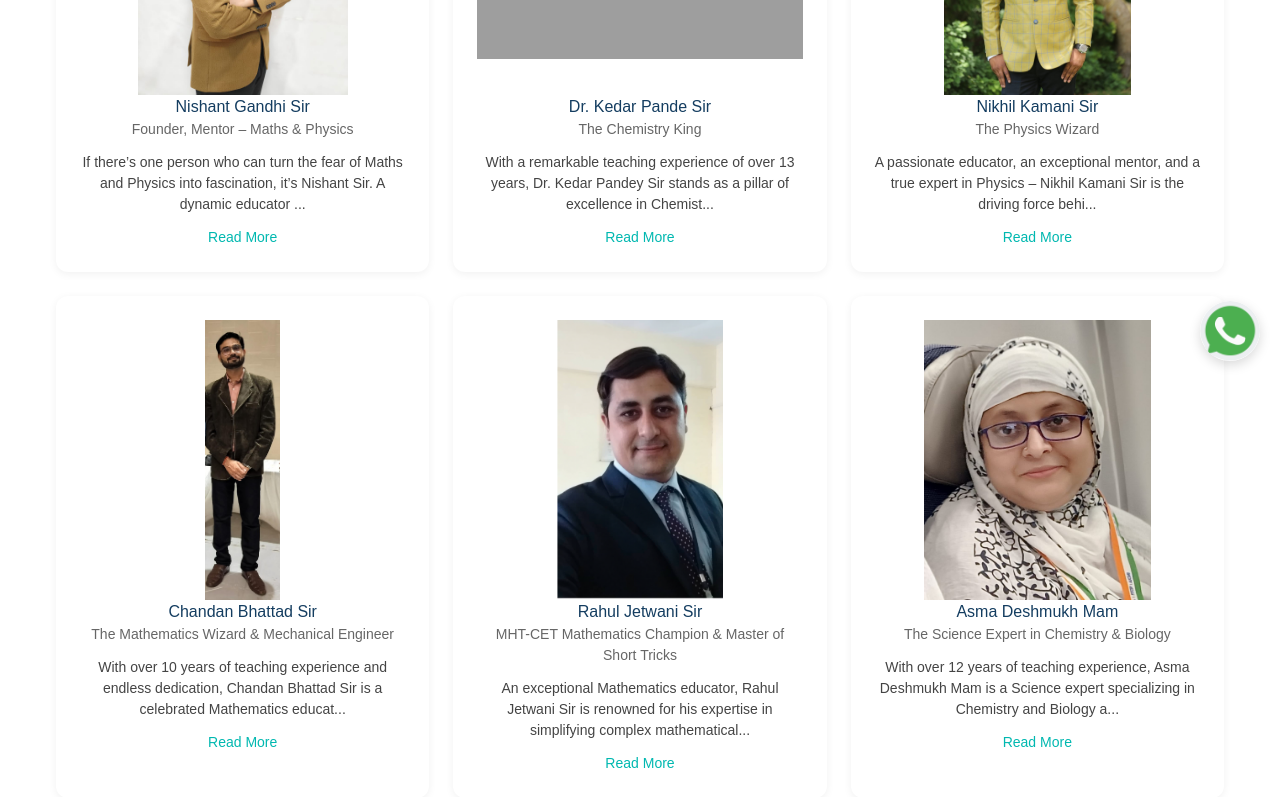
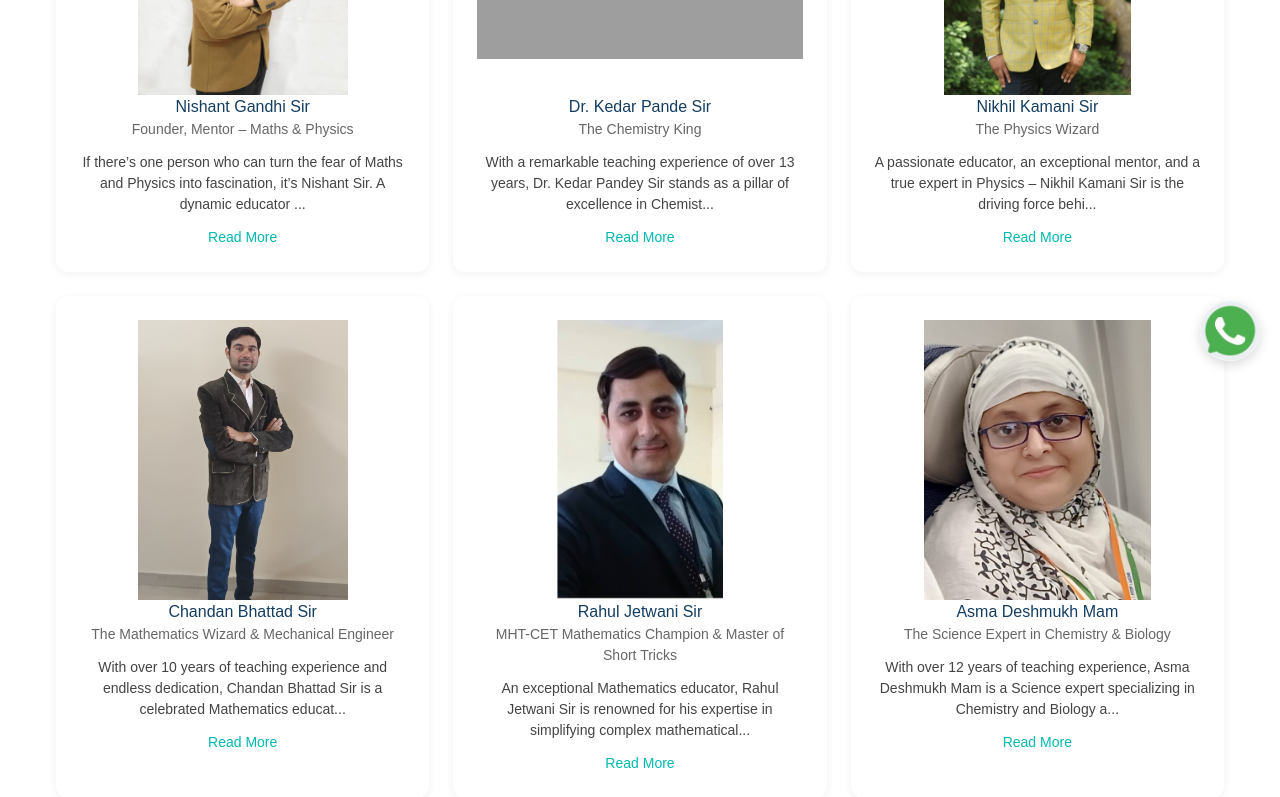
Before and after one commit to Harsh062/slp-website, a Next.js app: page /our-team in a window 1280 px wide. Shown: the part 419-1216 px from the top of the page. Built offline with nearby package versions, Linux system fonts and the light colour scheme; grey boxes are pictures that could not be loaded.

Commit message:
Update team members image

```diff
--- a/src/app/our-team/page.js
+++ b/src/app/our-team/page.js
@@ -42,7 +42,7 @@ Behind every great result, there’s a great mentor. At Stimulus, we’re proud
   {
     name: "Chandan Bhattad Sir",
     role: "The Mathematics Wizard & Mechanical Engineer",
-    image: "/team/chandan_bhattad_1.jpeg",
+    image: "/team/chandan_bhattad_2.jpg",
     bio: `With over 10 years of teaching experience and endless dedication, Chandan Bhattad Sir is a celebrated Mathematics educator at Stimulus Learning Point. Holding a background in Mechanical Engineering, he brings a unique perspective to his teaching, ensuring that students not only learn the concepts but also understand their real-world applications.
 
 Known for his exceptional ability to build a solid foundation from basic to advanced levels, Chandan Sir specializes in guiding students from classes 8, 9, and 10 through their journey in Mathematics. His approach simplifies even the most complex topics, making them accessible and engaging. His dedication ensures students grasp core concepts and develop the confidence to tackle advanced problems.
```
Also changed, not shown: public/team/chandan_bhattad_2.jpg (added).
